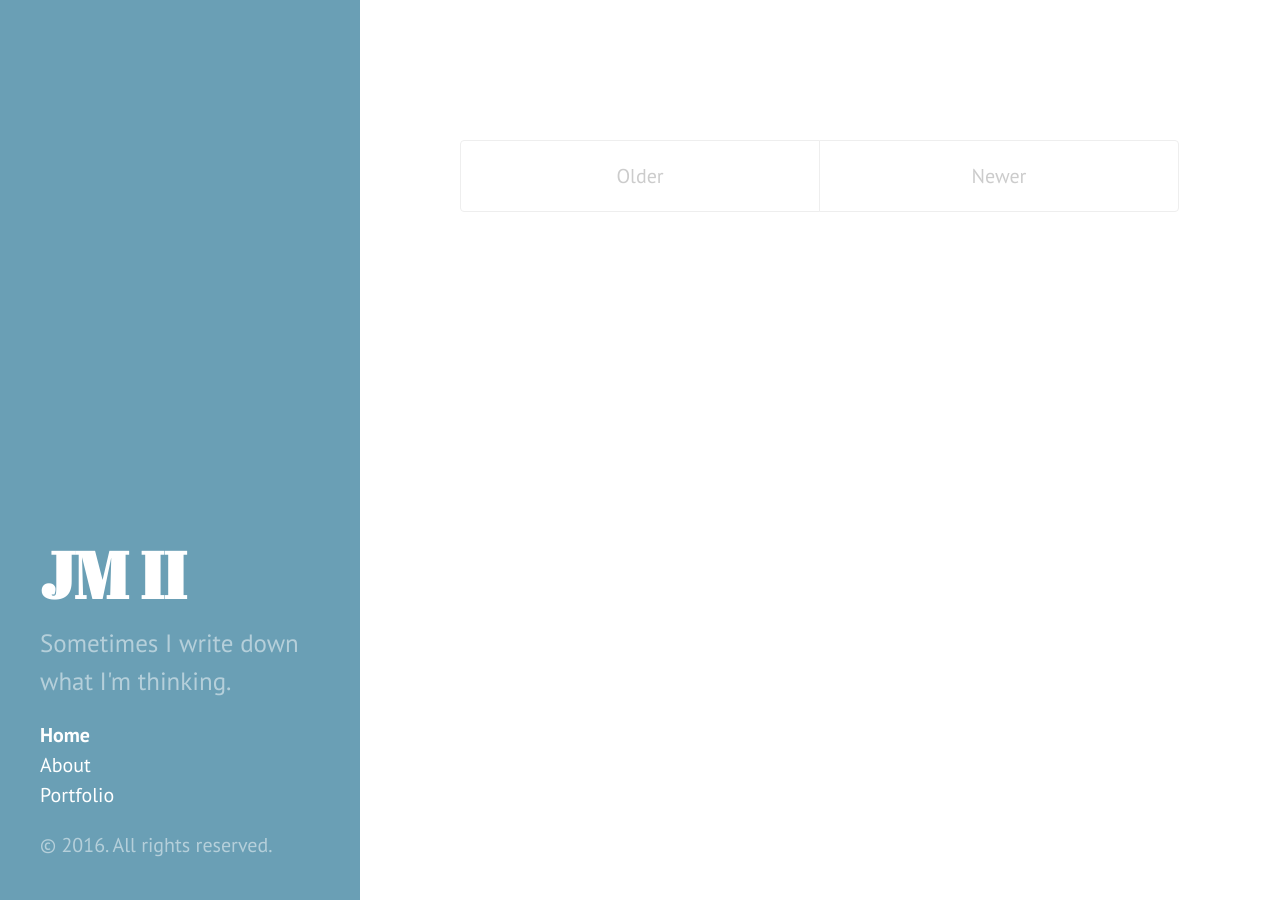
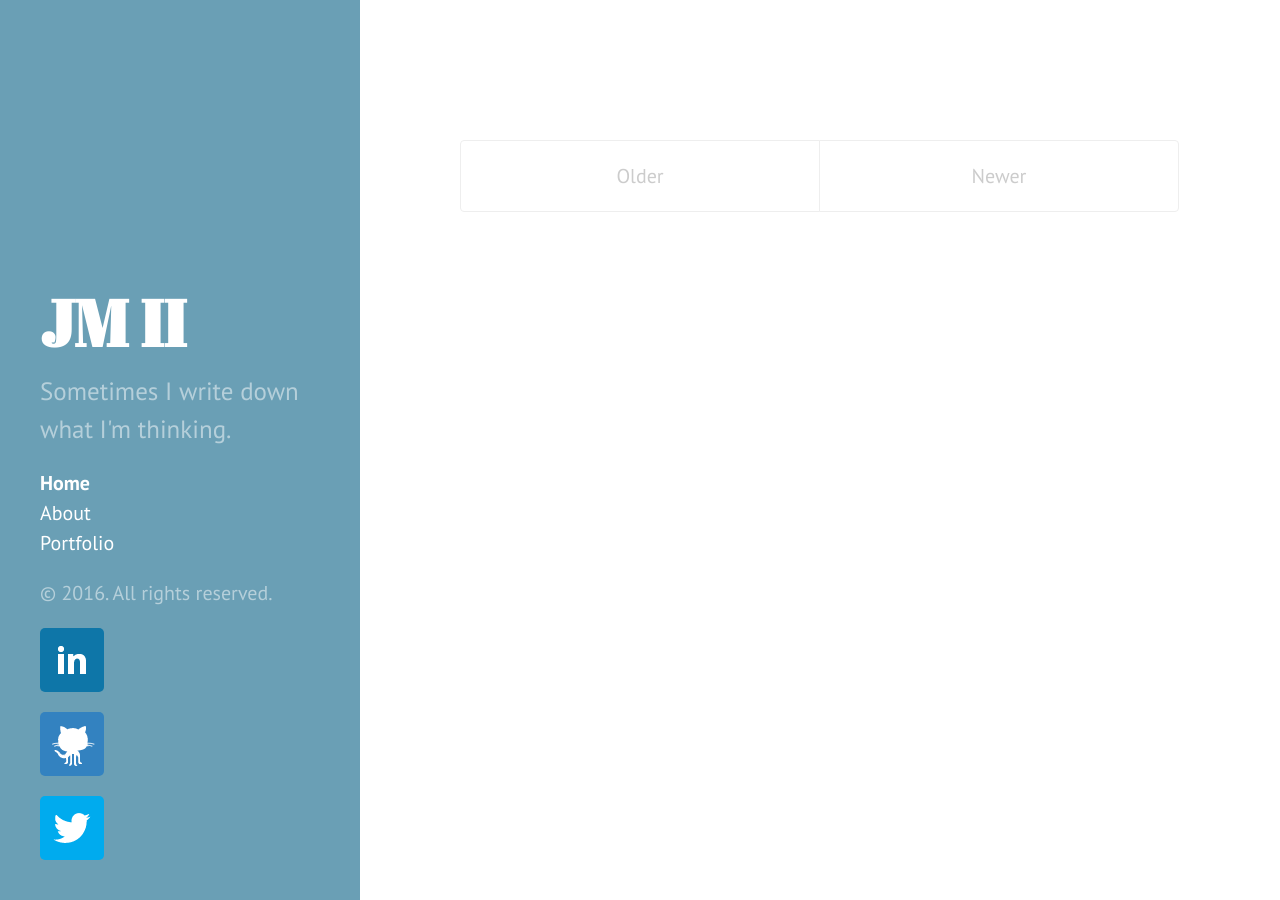
Before and after one commit to ver2point0/ver2point0.github.io, a Jekyll site: the page built from index.html, in a window 1280 px wide. Built offline with Jekyll 4.4.1, drawn with Linux system fonts in a browser that asks for light colours; the list of posts is cut into pages by our own code.

Commit message:
add links to social media

```diff
--- a/_includes/sidebar.html
+++ b/_includes/sidebar.html
@@ -30,5 +30,19 @@
 
     <p>&copy; {{ site.time | date: '%Y' }}. All rights reserved.</p>
 
+    <div>
+      <small>
+        <a href="https://www.linkedin.com/in/ver2point0">
+          <img src="public/linkedin.png" alt="LinkedIn Logo" class="social-icon">
+          </a>
+        <a href="https://github.com/ver2point0">
+          <img src="public/github.png" alt="Github Logo" class="social-icon">
+          </a>
+        <a href="https://twitter.com/ver2point0">
+          <img src="public/twitter.png" alt="Twitter Logo" class="social-icon">
+          </a>
+      </small>
+    </div>
+
   </div>
 </div>
```
Also changed, not shown: public/css/hyde.css (+7 -0 lines).
